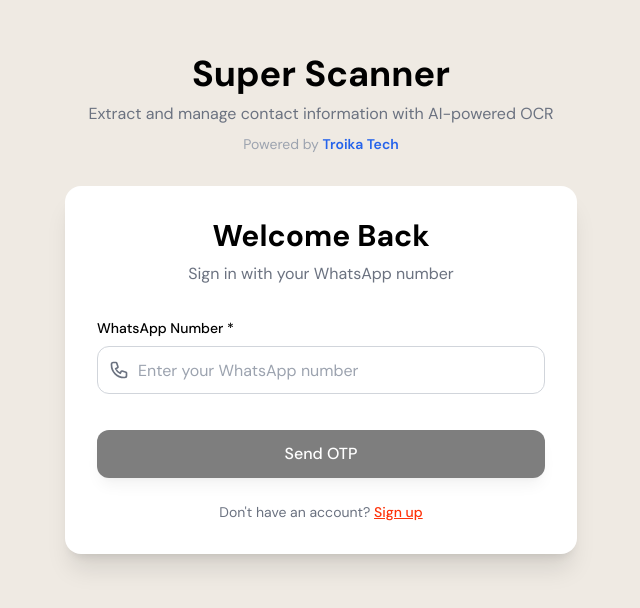
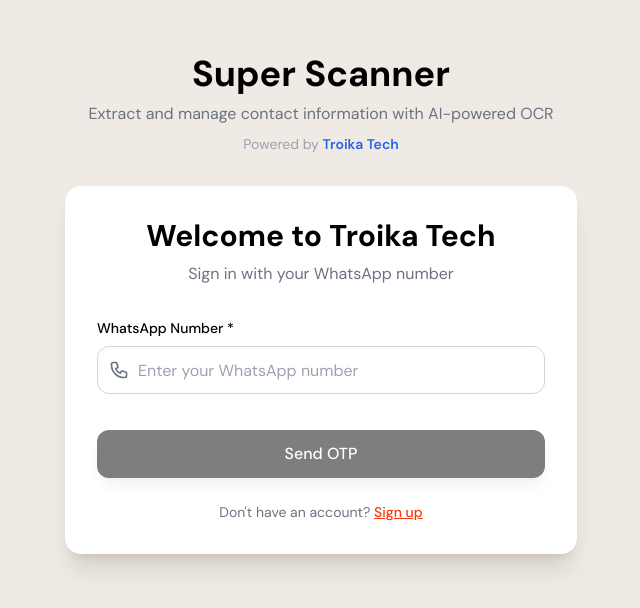
Before and after one commit to ENZ048/business-card-analyzer, a React (Vite) app in the folder frontend/: page / in a window 1280 px wide. Shown: the part 120-728 px from the top of the page, without its empty margins (319-959 px from the left). Built offline with nearby package versions, Linux system fonts and the light colour scheme; no server answers.

Commit message:
Update welcome text to Welcome to Troika Tech

```diff
--- a/frontend/src/components/auth/LoginForm.jsx
+++ b/frontend/src/components/auth/LoginForm.jsx
@@ -62,7 +62,7 @@
   return (
     <div className="bg-premium-white rounded-2xl shadow-xl p-8">
         <div className="text-center mb-8">
-          <h2 className="text-3xl font-bold text-premium-black mb-2">Welcome Back</h2>
+          <h2 className="text-3xl font-bold text-premium-black mb-2">Welcome to Troika Tech</h2>
           <p className="text-premium-gray">Sign in to your account</p>
         </div>
 
--- a/frontend/src/components/auth/WhatsAppSignIn.jsx
+++ b/frontend/src/components/auth/WhatsAppSignIn.jsx
@@ -134,7 +134,7 @@
   return (
     <div className="bg-premium-white rounded-xl sm:rounded-2xl shadow-xl p-3 sm:p-4 md:p-6 lg:p-8 w-full mx-auto">
       <div className="text-center mb-4 sm:mb-6 md:mb-8">
-        <h2 className="text-xl sm:text-2xl md:text-3xl font-bold text-premium-black mb-1 sm:mb-2">Welcome Back</h2>
+        <h2 className="text-xl sm:text-2xl md:text-3xl font-bold text-premium-black mb-1 sm:mb-2">Welcome to Troika Tech</h2>
         <p className="text-xs sm:text-sm md:text-base text-premium-gray px-2">Sign in with your WhatsApp number</p>
       </div>
 
```
